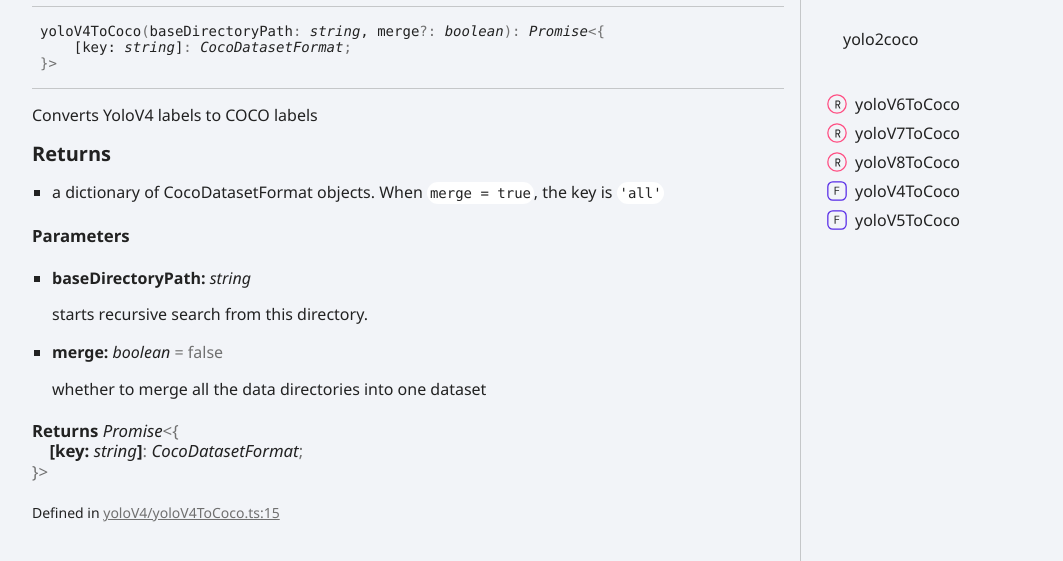
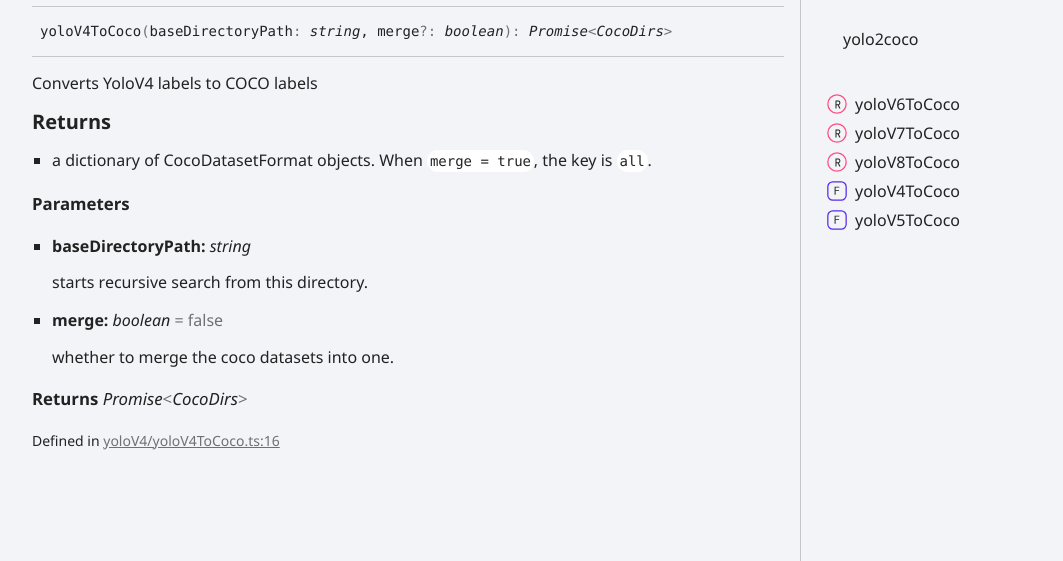
Before and after one commit to santimirandarp/yolo2coco, a plain HTML site: page functions/yoloV4ToCoco.html in a window 1280 px wide. Shown: the part 137-698 px from the top of the page, without its empty margins (96-1159 px from the left). Drawn offline with nearby package versions, Linux system fonts and the light colour scheme.

Commit message:
Deploying to gh-pages from @ santimirandarp/yolo2coco@aef5572978b381bb330580e9a1f7871a152fa0b2 🚀

```diff
--- a/functions/yoloV4ToCoco.html
+++ b/functions/yoloV4ToCoco.html
@@ -20,13 +20,13 @@
 <h1>Function yoloV4ToCoco</h1></div>
 <section class="tsd-panel">
 <ul class="tsd-signatures tsd-kind-function">
-<li class="tsd-signature tsd-anchor-link" id="yoloV4ToCoco">yolo<wbr/>V4<wbr/>To<wbr/>Coco<span class="tsd-signature-symbol">(</span>baseDirectoryPath<span class="tsd-signature-symbol">: </span><span class="tsd-signature-type">string</span>, merge<span class="tsd-signature-symbol">?: </span><span class="tsd-signature-type">boolean</span><span class="tsd-signature-symbol">)</span><span class="tsd-signature-symbol">: </span><span class="tsd-signature-type">Promise</span><span class="tsd-signature-symbol">&lt;</span><span class="tsd-signature-symbol">{ </span><br/><span>    </span>[key: <span class="tsd-signature-type">string</span>]<span class="tsd-signature-symbol">: </span><span class="tsd-signature-type">CocoDatasetFormat</span><span class="tsd-signature-symbol">; </span><br/><span class="tsd-signature-symbol">}</span><span class="tsd-signature-symbol">&gt;</span><a href="#yoloV4ToCoco" aria-label="Permalink" class="tsd-anchor-icon"><svg class="icon icon-tabler icon-tabler-link" viewBox="0 0 24 24" stroke-width="2" stroke="currentColor" fill="none" stroke-linecap="round" stroke-linejoin="round"><path stroke="none" d="M0 0h24v24H0z" fill="none" id="icon-anchor-a"></path><path d="M10 14a3.5 3.5 0 0 0 5 0l4 -4a3.5 3.5 0 0 0 -5 -5l-.5 .5" id="icon-anchor-b"></path><path d="M14 10a3.5 3.5 0 0 0 -5 0l-4 4a3.5 3.5 0 0 0 5 5l.5 -.5" id="icon-anchor-c"></path></svg></a></li>
+<li class="tsd-signature tsd-anchor-link" id="yoloV4ToCoco">yolo<wbr/>V4<wbr/>To<wbr/>Coco<span class="tsd-signature-symbol">(</span>baseDirectoryPath<span class="tsd-signature-symbol">: </span><span class="tsd-signature-type">string</span>, merge<span class="tsd-signature-symbol">?: </span><span class="tsd-signature-type">boolean</span><span class="tsd-signature-symbol">)</span><span class="tsd-signature-symbol">: </span><span class="tsd-signature-type">Promise</span><span class="tsd-signature-symbol">&lt;</span><span class="tsd-signature-type">CocoDirs</span><span class="tsd-signature-symbol">&gt;</span><a href="#yoloV4ToCoco" aria-label="Permalink" class="tsd-anchor-icon"><svg class="icon icon-tabler icon-tabler-link" viewBox="0 0 24 24" stroke-width="2" stroke="currentColor" fill="none" stroke-linecap="round" stroke-linejoin="round"><path stroke="none" d="M0 0h24v24H0z" fill="none" id="icon-anchor-a"></path><path d="M10 14a3.5 3.5 0 0 0 5 0l4 -4a3.5 3.5 0 0 0 -5 -5l-.5 .5" id="icon-anchor-b"></path><path d="M14 10a3.5 3.5 0 0 0 -5 0l-4 4a3.5 3.5 0 0 0 5 5l.5 -.5" id="icon-anchor-c"></path></svg></a></li>
 <li class="tsd-description">
 <div class="tsd-comment tsd-typography"><p>Converts YoloV4 labels to COCO labels</p>
 
 <h3>Returns</h3><ul>
 <li>a dictionary of CocoDatasetFormat objects.
-When <code>merge = true</code>, the key is <code>&#39;all&#39;</code></li>
+When <code>merge = true</code>, the key is <code>all</code>.</li>
 </ul>
 </div>
 <div class="tsd-parameters">
@@ -38,11 +38,11 @@ When <code>merge = true</code>, the key is <code>&#39;all&#39;</code></li>
 </div></li>
 <li>
 <h5>merge: <span class="tsd-signature-type">boolean</span><span class="tsd-signature-symbol"> = false</span></h5>
-<div class="tsd-comment tsd-typography"><p>whether to merge all the data directories into one dataset</p>
+<div class="tsd-comment tsd-typography"><p>whether to merge the coco datasets into one.</p>
 </div></li></ul></div>
-<h4 class="tsd-returns-title">Returns <span class="tsd-signature-type">Promise</span><span class="tsd-signature-symbol">&lt;</span><span class="tsd-signature-symbol">{ </span><br/><span>    </span>[key: <span class="tsd-signature-type">string</span>]<span class="tsd-signature-symbol">: </span><span class="tsd-signature-type">CocoDatasetFormat</span><span class="tsd-signature-symbol">; </span><br/><span class="tsd-signature-symbol">}</span><span class="tsd-signature-symbol">&gt;</span></h4><aside class="tsd-sources">
+<h4 class="tsd-returns-title">Returns <span class="tsd-signature-type">Promise</span><span class="tsd-signature-symbol">&lt;</span><span class="tsd-signature-type">CocoDirs</span><span class="tsd-signature-symbol">&gt;</span></h4><aside class="tsd-sources">
 <ul>
-<li>Defined in <a href="https://github.com/santimirandarp/yolo2coco/blob/7adfa63/src/yoloV4/yoloV4ToCoco.ts#L15">yoloV4/yoloV4ToCoco.ts:15</a></li></ul></aside></li></ul></section></div>
+<li>Defined in <a href="https://github.com/santimirandarp/yolo2coco/blob/aef5572/src/yoloV4/yoloV4ToCoco.ts#L16">yoloV4/yoloV4ToCoco.ts:16</a></li></ul></aside></li></ul></section></div>
 <div class="col-4 col-menu menu-sticky-wrap menu-highlight">
 <div class="tsd-navigation settings">
 <details class="tsd-index-accordion"><summary class="tsd-accordion-summary">
```
Also changed, not shown: functions/yoloV5ToCoco.html (+4 -4 lines).
